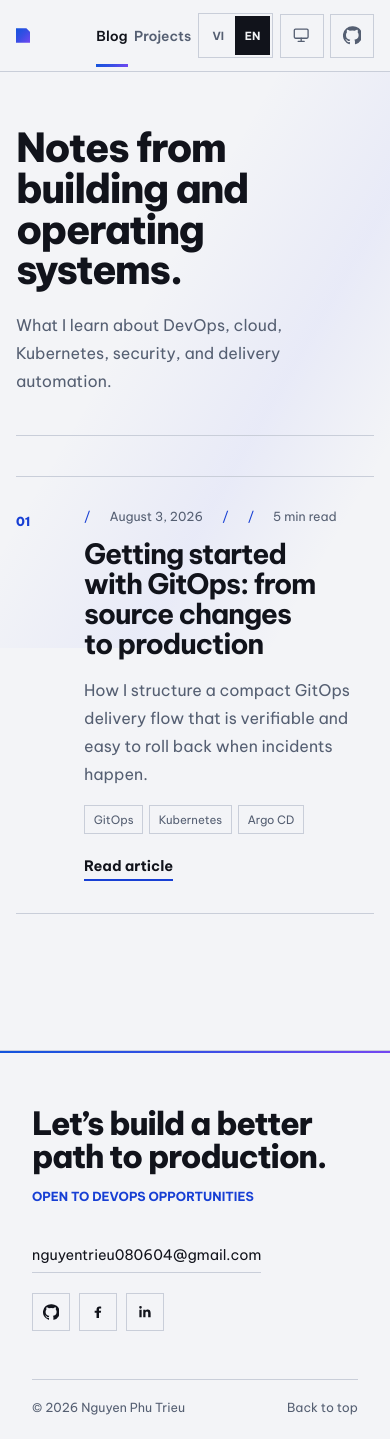
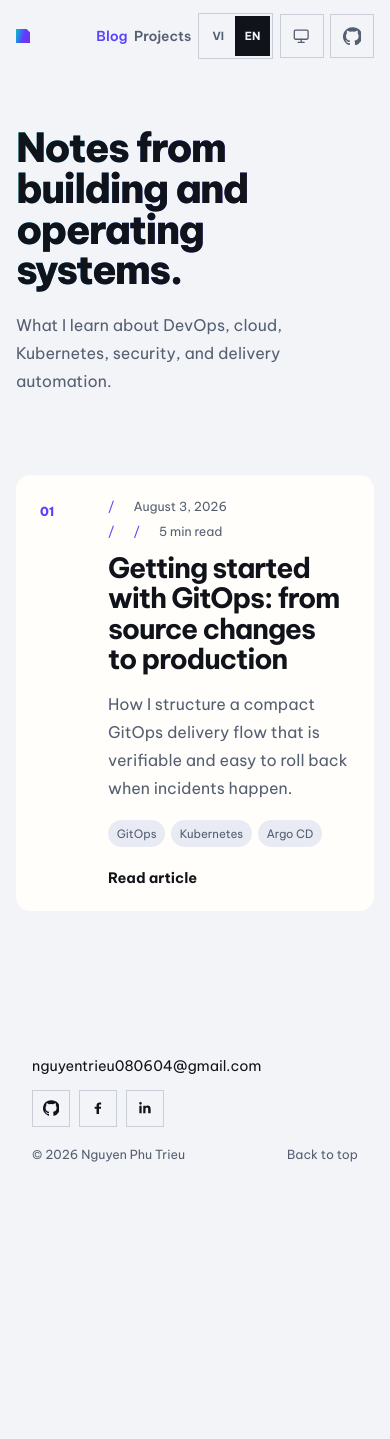
Before and after one commit to TrieuNguyenPhu/portfolio, a Next.js app: page /blog in a window 390 px wide. After the commit the page ends 1186 px from the top, so only its background shows below. Built offline with nearby package versions, Linux system fonts and the light colour scheme.

Commit message:
Polish visual system and scroll reveals

```diff
--- a/app/blog/[slug]/page.tsx
+++ b/app/blog/[slug]/page.tsx
@@ -23,9 +23,9 @@ export default async function BlogPostPage({ params }: Props) {
 
   return (
     <main className="article-page">
-      <Link className="article-back" href="/blog"><LocalizedText value={backLabel} /></Link>
+      <Link className="article-back" href="/blog" data-reveal><LocalizedText value={backLabel} /></Link>
       <article>
-        <header className="article-header">
+        <header className="article-header" data-reveal data-reveal-delay="1">
           <div className="blog-meta">
             <time dateTime={post.publishedAt}><LocalizedText value={post.displayDate} /></time>
             <span><LocalizedText value={post.readingTime} /></span>
@@ -39,7 +39,7 @@ export default async function BlogPostPage({ params }: Props) {
 
         <div className="article-body">
           {post.sections.map((section, index) => (
-            <section key={section.heading?.en ?? index}>
+            <section key={section.heading?.en ?? index} data-reveal data-reveal-delay={String(index % 3)}>
               {section.heading ? <h2><LocalizedText value={section.heading} /></h2> : null}
               {section.paragraphs.map((paragraph) => <p key={paragraph.en}><LocalizedText value={paragraph} /></p>)}
             </section>
--- a/app/blog/page.tsx
+++ b/app/blog/page.tsx
@@ -23,14 +23,14 @@ const copy = {
 export default function BlogPage() {
   return (
     <main className="blog-page">
-      <header className="blog-hero">
+      <header className="blog-hero" data-reveal>
         <h1><LocalizedText value={copy.heading} /></h1>
         <p><LocalizedText value={copy.description} /></p>
       </header>
 
       <section className="blog-list" aria-label="Danh sách bài viết">
         {posts.map((post, index) => (
-          <article className="blog-card" key={post.slug}>
+          <article className="blog-card" key={post.slug} data-reveal data-reveal-delay={String(index % 3)}>
             <div className="blog-card-number" aria-hidden="true">{String(index + 1).padStart(2, "0")}</div>
             <div className="blog-card-content">
               <div className="blog-meta">
--- a/app/globals.css
+++ b/app/globals.css
@@ -5,11 +5,11 @@
   --ink: #f7f8ff;
   --muted: #aeb7cc;
   --rule: #2b354e;
-  --blue: #6f86ff;
-  --cyan: #57d7ff;
-  --violet: #9a72ff;
+  --blue: #5a42ff;
+  --cyan: #00c4cc;
+  --violet: #7d2ae8;
   --accent-ink: #ffffff;
-  --manifest: linear-gradient(135deg, #1764d8 0%, #554ee8 54%, #7949dc 100%);
+  --manifest: linear-gradient(105deg, #00c4cc 0%, #5a42ff 52%, #7d2ae8 100%);
   --soft-accent: rgb(87 215 255 / 10%);
   --nav-bg: rgb(9 12 24 / 94%);
   --page: min(88rem, calc(100% - 2rem));
@@ -31,23 +31,12 @@ html {
 }
 
 body {
-  background:
-    linear-gradient(90deg, transparent 0 72%, var(--soft-accent) 72% 72.06%, transparent 72.06%),
-    var(--paper);
+  background: var(--paper);
   color: var(--ink);
   font-family: var(--font-be-vietnam-pro), sans-serif;
   margin: 0;
   min-height: 100vh;
   overflow-x: clip;
-}
-
-body::before {
-  background: linear-gradient(120deg, transparent 38%, rgb(91 107 255 / 7%) 64%, transparent 84%);
-  content: "";
-  height: 36rem;
-  inset: 4.5rem 0 auto;
-  pointer-events: none;
-  position: absolute;
 }
 
 a { color: inherit; text-decoration: none; }
@@ -65,7 +54,6 @@ button:focus-visible {
 .nav-shell {
   align-items: center;
   background: var(--nav-bg);
-  border-bottom: 1px solid var(--rule);
   display: flex;
   height: 4.5rem;
   justify-content: space-between;
@@ -130,19 +118,10 @@ button:focus-visible {
 .nav-shell nav > a.is-active { color: var(--ink); }
 
 .nav-shell nav > a:not(.nav-cta)::after {
-  background: var(--manifest);
-  bottom: -0.6rem;
-  content: "";
-  height: 3px;
-  left: 0;
-  position: absolute;
-  transform: scaleX(0);
-  transform-origin: left;
-  width: 100%;
+  content: none;
 }
 
-.nav-shell nav > a:not(.nav-cta):hover::after,
-.nav-shell nav > a:not(.nav-cta).is-active::after { transform: scaleX(1); }
+.nav-shell nav > a.is-active { color: var(--blue); }
 
 #about { scroll-margin-top: 5.25rem; }
 
@@ -204,8 +183,6 @@ main,
   padding-block: clamp(3.5rem, 7vw, 6.5rem);
 }
 
-.hero-copy { animation: folio-arrive 700ms cubic-bezier(0.16, 1, 0.3, 1) both; }
-
 .hero h1 {
   color: var(--ink);
   font-size: var(--display-xl);
@@ -215,9 +192,15 @@ main,
   max-width: 12ch;
 }
 
-.hero h1 span {
-  color: var(--blue);
-  display: block;
+.hero h1 span { display: block; }
+
+.hero h1 span,
+.blog-hero h1,
+.article-header h1 {
+  background: var(--manifest);
+  -webkit-background-clip: text;
+  background-clip: text;
+  color: transparent;
 }
 
 .hero-lede {
@@ -248,14 +231,12 @@ main,
 
 .hero-console-stack {
   align-self: center;
-  animation: folio-arrive 700ms 100ms cubic-bezier(0.16, 1, 0.3, 1) both;
   isolation: isolate;
   position: relative;
 }
 
 .hero-console-stack::before,
 .hero-console-stack::after {
-  border: 1px solid var(--rule);
   content: "";
   inset: 0;
   position: absolute;
@@ -268,10 +249,7 @@ main,
 }
 
 .hero-console-stack::after {
-  background:
-    linear-gradient(var(--rule), var(--rule)) 1rem 1rem / 1.5rem 1px no-repeat,
-    linear-gradient(90deg, var(--rule), var(--rule)) 1.75rem 0.25rem / 1px 1.5rem no-repeat,
-    var(--sheet);
+  background: var(--sheet);
   transform: translate(0.5rem, -0.5rem);
 }
 
@@ -285,18 +263,10 @@ main,
 }
 
 .hero-console::after {
-  border-bottom: 1px solid rgb(255 255 255 / 45%);
-  border-left: 1px solid rgb(255 255 255 / 45%);
-  content: "";
-  height: 2rem;
-  position: absolute;
-  right: 0;
-  top: 0;
-  width: 2rem;
+  content: none;
 }
 
 .console-head {
-  border-bottom: 1px solid rgb(255 255 255 / 30%);
   display: flex;
   font-size: 0.72rem;
   font-weight: 600;
@@ -318,28 +288,28 @@ main,
 
 .hero-console dl > div {
   align-items: center;
-  border-top: 1px solid rgb(255 255 255 / 25%);
+  background: rgb(255 255 255 / 12%);
+  border-radius: .55rem;
   display: flex;
   gap: 1rem;
   justify-content: space-between;
-  padding-block: 0.8rem;
+  margin-top: .35rem;
+  padding: .7rem .75rem;
 }
 
 .hero-console dt { font-size: 0.88rem; opacity: 0.75; }
 .hero-console dd { font-size: 0.88rem; font-weight: 700; text-align: right; }
 
 .ticker {
-  background: var(--sheet);
-  border-block: 1px solid var(--rule);
   display: grid;
+  gap: 0.55rem;
   grid-template-columns: repeat(5, minmax(7rem, 1fr));
   overflow-x: auto;
   scrollbar-width: none;
 }
 
 .ticker::-webkit-scrollbar { display: none; }
-.ticker span { align-items: center; color: var(--muted); display: flex; font-size: 0.72rem; font-weight: 700; justify-content: center; letter-spacing: 0.07em; min-height: 4.2rem; padding-inline: 1rem; text-align: center; }
-.ticker span + span { border-left: 1px solid var(--rule); }
+.ticker span { align-items: center; background: var(--sheet); border-radius: 0.7rem; color: var(--muted); display: flex; font-size: 0.72rem; font-weight: 700; justify-content: center; letter-spacing: 0.07em; min-height: 4.2rem; padding-inline: 1rem; text-align: center; }
 .ticker span:hover { background: var(--soft-accent); color: var(--ink); }
 
 .experience-section,
@@ -373,12 +343,13 @@ main,
   max-width: 18ch;
 }
 
-.experience-list { border-bottom: 1px solid var(--rule); }
-
 .experience-list article {
-  border-top: 1px solid var(--rule);
+  background: color-mix(in srgb, var(--sheet) 75%, transparent);
+  border-radius: 0.85rem;
   display: grid;
   gap: 1.25rem;
+  margin-top: 0.8rem;
+  padding-inline: clamp(1.25rem, 3vw, 2rem);
   padding-block: clamp(1.8rem, 3vw, 2.75rem);
 }
 
@@ -395,20 +366,19 @@ main,
   padding: clamp(1.75rem, 4vw, 3rem);
 }
 
-.skills-panel { background: var(--sheet); border: 1px solid var(--rule); }
+.skills-panel { background: var(--sheet); }
 .skills-panel h2,
 .education-panel h2 { font-size: var(--display-sm); }
 .panel-summary { color: var(--muted); font-size: var(--display-md); font-weight: 700; letter-spacing: -0.04em; line-height: 1.08; margin-top: 1rem; max-width: 15ch; }
 .skills-panel dl { margin-top: 2.5rem; }
 
 .skills-panel dl > div {
-  border-top: 1px solid var(--rule);
   display: grid;
   gap: 0.55rem;
   padding-block: 0.95rem;
 }
 
-.skills-panel dl > div:last-child { border-bottom: 1px solid var(--rule); }
+.skills-panel dl { display: grid; gap: 0.75rem; }
 .skills-panel dt { color: var(--blue); font-size: var(--type-meta); font-weight: 700; }
 .skills-panel dd { color: var(--muted); font-size: 0.96rem; line-height: 1.55; }
 
@@ -428,11 +398,12 @@ main,
 
 .certification-section {
   align-items: center;
-  border-block: 1px solid var(--rule);
+  background: var(--sheet);
+  border-radius: 0.85rem;
   display: grid;
   gap: 1.5rem;
   margin-top: 1rem;
-  padding: clamp(1.5rem, 3vw, 2.2rem) 0;
+  padding: clamp(1.5rem, 3vw, 2.2rem);
 }
 
 .certification-section h2 { font-size: 1rem; }
@@ -442,27 +413,23 @@ main,
 .certification-section time { color: var(--blue); font-size: var(--type-meta); font-weight: 700; }
 
 .site-footer {
-  border-top: 1px solid var(--rule);
   margin-left: calc(50% - 50vw);
-  margin-top: clamp(5rem, 9vw, 8rem);
+  margin-top: clamp(4rem, 7vw, 6rem);
   max-width: none;
-  padding: clamp(3.5rem, 6vw, 5.5rem) max(1rem, env(safe-area-inset-left)) 1.5rem;
+  padding: 1.5rem max(1rem, env(safe-area-inset-left));
   width: 100vw;
 }
 
-.site-footer::before { background: var(--manifest); content: ""; height: 2px; inset: 0 0 auto; position: absolute; }
 .footer-content,
 .footer-bottom { margin-inline: auto; max-width: var(--page); }
-.footer-content { align-items: end; display: grid; gap: 2.5rem; }
-.site-footer h2 { font-size: clamp(2rem, 4vw, 3.8rem); max-width: 15ch; }
-.footer-intro > p { color: var(--blue); font-size: var(--type-meta); font-weight: 700; margin-top: 1rem; text-transform: uppercase; }
-.contact-links a { border-bottom: 1px solid var(--rule); display: inline-block; font-size: 0.9rem; padding-bottom: 0.55rem; }
-.contact-links a:hover { border-color: var(--blue); color: var(--blue); }
-.contact-socials { display: flex; gap: 0.6rem; margin-top: 1.25rem; }
+.footer-content { display: flex; justify-content: flex-end; }
+.contact-links a { display: inline-block; font-size: 0.9rem; }
+.contact-links a:hover { color: var(--blue); }
+.contact-socials { display: flex; gap: 0.6rem; margin-top: 0.9rem; }
 .social-icon { align-items: center; border: 1px solid var(--rule); display: inline-flex; height: 2.35rem; justify-content: center; width: 2.35rem; }
 .social-icon:hover { border-color: var(--blue); color: var(--blue); transform: translateY(-2px); }
 .social-icon svg { fill: currentColor; height: 1rem; width: 1rem; }
-.footer-bottom { align-items: center; border-top: 1px solid var(--rule); color: var(--muted); display: flex; flex-wrap: wrap; font-size: var(--type-meta); gap: 1rem; justify-content: space-between; margin-top: 3rem; padding-top: 1.25rem; }
+.footer-bottom { align-items: center; color: var(--muted); display: flex; flex-wrap: wrap; font-size: var(--type-meta); gap: 1rem; justify-content: space-between; margin-top: 1.25rem; }
 .footer-bottom a:hover { color: var(--ink); }
 
 .blog-page,
@@ -473,7 +440,6 @@ main,
 }
 
 .blog-hero {
-  border-bottom: 1px solid var(--rule);
   display: grid;
   gap: 1.5rem;
   grid-template-columns: minmax(0, 1.45fr) minmax(16rem, 0.55fr);
@@ -502,15 +468,16 @@ main,
 .projects-page .projects-grid,
 .blog-list { margin-top: clamp(2.5rem, 5vw, 4.5rem); }
 
-.projects-grid { border-top: 1px solid var(--rule); counter-reset: project; }
+.projects-grid { counter-reset: project; display: grid; gap: 0.9rem; }
 
 .project {
-  border-bottom: 1px solid var(--rule);
+  background: var(--sheet);
+  border-radius: 0.9rem;
   counter-increment: project;
   display: grid;
   gap: 1.4rem;
   grid-template-columns: 3rem minmax(0, 1fr);
-  padding-block: clamp(2rem, 4vw, 3.4rem);
+  padding: clamp(1.5rem, 3vw, 2.5rem);
   position: relative;
 }
 
@@ -534,15 +501,15 @@ main,
 .project-summary { color: var(--muted); line-height: 1.72; margin-top: 1.1rem; max-width: 68ch; }
 
 .tags { display: flex; flex-wrap: wrap; gap: 0.35rem; list-style: none; margin-top: 1rem; }
-.tags li { border: 1px solid var(--rule); color: var(--muted); font-size: 0.72rem; padding: 0.38rem 0.55rem; }
+.tags li { background: var(--sheet-soft); border-radius: 999px; color: var(--muted); font-size: 0.72rem; padding: 0.38rem 0.55rem; }
 .project-footer { align-items: center; display: flex; flex-wrap: wrap; gap: 1.5rem; }
 .project-footer a,
-.blog-read-more { border-bottom: 2px solid var(--blue); font-size: var(--type-small); font-weight: 700; padding-bottom: 0.25rem; }
+.blog-read-more { color: var(--ink); font-size: var(--type-small); font-weight: 700; }
 .project-footer a:hover,
 .blog-read-more:hover { color: var(--blue); }
 
-.blog-list { border-top: 1px solid var(--rule); }
-.blog-card { border-bottom: 1px solid var(--rule); display: grid; gap: 1.25rem; grid-template-columns: 3rem minmax(0, 1fr); padding-block: clamp(2rem, 4vw, 3.5rem); }
+.blog-list { display: grid; gap: 1rem; }
+.blog-card { background: var(--sheet); border-radius: 0.9rem; display: grid; gap: 1.25rem; grid-template-columns: 3rem minmax(0, 1fr); padding: clamp(1.5rem, 3vw, 2.5rem); }
 .blog-card-number { color: var(--blue); font-size: var(--type-meta); font-weight: 800; padding-top: 0.3rem; }
 .blog-card-content { max-width: 70rem; }
 .blog-meta { color: var(--muted); display: flex; flex-wrap: wrap; font-size: var(--type-meta); gap: 0.6rem 1.2rem; }
@@ -554,9 +521,9 @@ main,
 .blog-read-more { display: inline-block; margin-top: 1.4rem; }
 
 .article-page { max-width: min(54rem, calc(100% - 2rem)); }
-.article-back { border-bottom: 1px solid var(--rule); color: var(--muted); display: inline-block; font-size: var(--type-small); margin-bottom: clamp(2.5rem, 5vw, 4rem); padding-bottom: 0.3rem; }
-.article-back:hover { border-color: var(--blue); color: var(--blue); }
-.article-header { border-bottom: 1px solid var(--rule); padding-bottom: clamp(2.5rem, 5vw, 4rem); }
+.article-back { color: var(--muted); display: inline-block; font-size: var(--type-small); margin-bottom: clamp(2.5rem, 5vw, 4rem); }
+.article-back:hover { color: var(--blue); }
+.article-header { padding-bottom: clamp(2.5rem, 5vw, 4rem); }
 .article-header h1 { font-size: clamp(2.4rem, 5vw, 4.5rem); margin-top: 1.1rem; max-width: 18ch; }
 .article-header > p { margin-top: 1.35rem; }
 .article-header .tags { margin-top: 1.35rem; }
@@ -566,10 +533,27 @@ main,
 .article-body p { color: var(--muted); font-size: clamp(1rem, 1.2vw, 1.1rem); line-height: 1.9; }
 .article-body p + p { margin-top: 1.2rem; }
 
-@keyframes folio-arrive {
-  from { clip-path: inset(0 0 14% 0); filter: blur(5px); opacity: 0.7; transform: translateY(1.5rem); }
-  to { clip-path: inset(0); filter: blur(0); opacity: 1; transform: translateY(0); }
+/* Add data-reveal (and optionally data-reveal-delay="1" or "2") to any semantic block. */
+html[data-motion="ready"] [data-reveal] {
+  clip-path: inset(10% 0 0 0);
+  opacity: 0;
+  transform: translateY(1.25rem);
+  transition:
+    clip-path 560ms cubic-bezier(.2, .7, .2, 1),
+    opacity 480ms ease,
+    transform 560ms cubic-bezier(.2, .7, .2, 1);
+  will-change: clip-path, opacity, transform;
 }
+
+html[data-motion="ready"] [data-reveal].is-revealed {
+  clip-path: inset(0);
+  opacity: 1;
+  transform: translateY(0);
+  will-change: auto;
+}
+
+html[data-motion="ready"] [data-reveal-delay="1"] { transition-delay: 100ms; }
+html[data-motion="ready"] [data-reveal-delay="2"] { transition-delay: 200ms; }
 
 @media (min-width: 42rem) {
   :root { --page: min(88rem, calc(100% - 4rem)); }
@@ -581,7 +565,6 @@ main,
 
 @media (min-width: 56rem) {
   .hero { grid-template-columns: minmax(0, 1.1fr) minmax(22rem, 0.9fr); }
-  .footer-content { grid-template-columns: minmax(0, 1fr) auto; }
   .footer-actions { justify-items: end; text-align: right; }
   .footer-actions .contact-socials { justify-content: flex-end; }
 }
@@ -620,6 +603,9 @@ main,
   .blog-hero > p:last-child { margin-top: 1.25rem; }
   .section-intro { display: block; }
   .section-intro > span { display: block; margin-bottom: 1rem; padding: 0; }
+  .footer-content { justify-content: flex-start; }
+  .footer-actions { text-align: left; }
+  .footer-actions .contact-socials { justify-content: flex-start; }
 }
 
 @media (max-width: 41.99rem) {
@@ -637,8 +623,7 @@ main,
 
 @media (prefers-reduced-motion: reduce) {
   html { scroll-behavior: auto; }
-  .hero-copy,
-  .hero-console-stack { animation: none; }
+  html[data-motion="ready"] [data-reveal] { clip-path: none; opacity: 1; transform: none; transition: none; }
   .button,
   .nav-shell a,
   .nav-shell button,
@@ -655,11 +640,11 @@ main,
   --ink: #11131b;
   --muted: #555f72;
   --rule: #c9ced9;
-  --blue: #173fd4;
-  --cyan: #007e9e;
-  --violet: #7447f2;
+  --blue: #5a42ff;
+  --cyan: #008f96;
+  --violet: #7d2ae8;
   --accent-ink: #ffffff;
-  --manifest: linear-gradient(135deg, #1254dc 0%, #384ee5 50%, #7447f2 100%);
+  --manifest: linear-gradient(105deg, #00c4cc 0%, #5a42ff 52%, #7d2ae8 100%);
   --soft-accent: rgb(23 63 212 / 7%);
   --nav-bg: rgb(243 244 247 / 95%);
 }
@@ -675,11 +660,11 @@ html[data-theme="dark"] { color-scheme: dark; }
     --ink: #11131b;
     --muted: #555f72;
     --rule: #c9ced9;
-    --blue: #173fd4;
-    --cyan: #007e9e;
-    --violet: #7447f2;
+    --blue: #5a42ff;
+    --cyan: #008f96;
+    --violet: #7d2ae8;
     --accent-ink: #ffffff;
-    --manifest: linear-gradient(135deg, #1254dc 0%, #384ee5 50%, #7447f2 100%);
+    --manifest: linear-gradient(105deg, #00c4cc 0%, #5a42ff 52%, #7d2ae8 100%);
     --soft-accent: rgb(23 63 212 / 7%);
     --nav-bg: rgb(243 244 247 / 95%);
   }
--- a/app/projects/page.tsx
+++ b/app/projects/page.tsx
@@ -24,14 +24,14 @@ export default function ProjectsPage() {
 
   return (
       <main className="projects-page">
-        <header className="blog-hero">
+        <header className="blog-hero" data-reveal>
           <h1>{t.heading}</h1>
           <p>{t.description}</p>
         </header>
 
         <section className="projects-grid" aria-label="Projects">
-          {projects.map((project) => (
-            <article className="project" key={project.slug}>
+          {projects.map((project, index) => (
+            <article className="project" key={project.slug} data-reveal data-reveal-delay={String(index % 3)}>
               <header><span>{project.metric[language]}</span><span>{project.date[language]}</span></header>
               <div className="project-body">
                 <h2>{project.title}</h2>
--- a/app/site-footer.tsx
+++ b/app/site-footer.tsx
@@ -5,14 +5,10 @@ import { useSitePreferences } from "./site-preferences";
 const copy = {
   en: {
     name: "Nguyen Phu Trieu",
-    open: "Open to DevOps opportunities",
-    heading: "Let’s build a better path to production.",
     backToTop: "Back to top",
   },
   vi: {
     name: "Nguyễn Phú Triệu",
-    open: "Sẵn sàng cho cơ hội DevOps",
-    heading: "Cùng xây dựng con đường tốt hơn đến production.",
     backToTop: "Về đầu trang",
   },
 } as const;
@@ -24,11 +20,7 @@ export default function SiteFooter() {
   return (
     <footer className="site-footer">
       <div className="footer-content">
-        <div className="footer-intro">
-          <h2>{t.heading}</h2>
-          <p>{t.open}</p>
-        </div>
-        <div className="footer-actions">
+        <div className="footer-actions" data-reveal>
           <div className="contact-links">
             <a href="mailto:nguyentrieu080604@gmail.com">
               nguyentrieu080604@gmail.com
--- a/app/site-shell.tsx
+++ b/app/site-shell.tsx
@@ -3,10 +3,12 @@
 import SiteFooter from "./site-footer";
 import SiteHeader from "./site-header";
 import { SitePreferencesProvider } from "./site-preferences";
+import ScrollReveal from "./scroll-reveal";
 
 export default function SiteShell({ children }: Readonly<{ children: React.ReactNode }>) {
   return (
     <SitePreferencesProvider>
+      <ScrollReveal />
       <SiteHeader />
       <div id="top">{children}</div>
       <SiteFooter />
```
Also changed, not shown: app/page.tsx (+9 -9 lines), app/scroll-reveal.tsx (added, +55 -0 lines), 2 other files (tests, documents, lock files or other folders).
